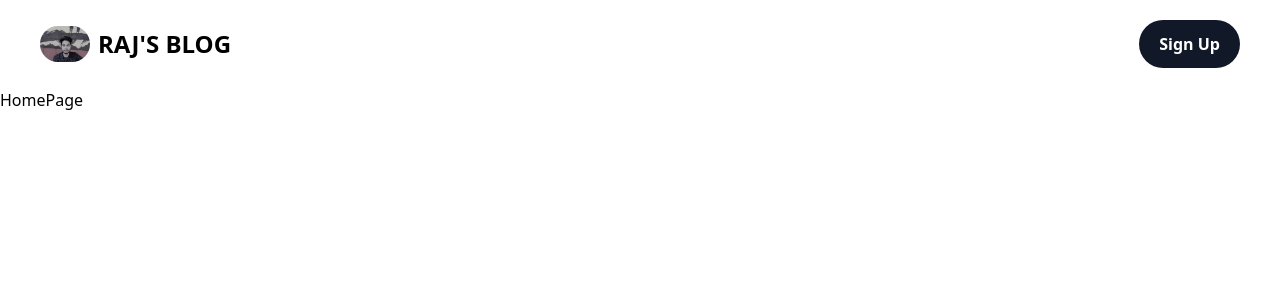
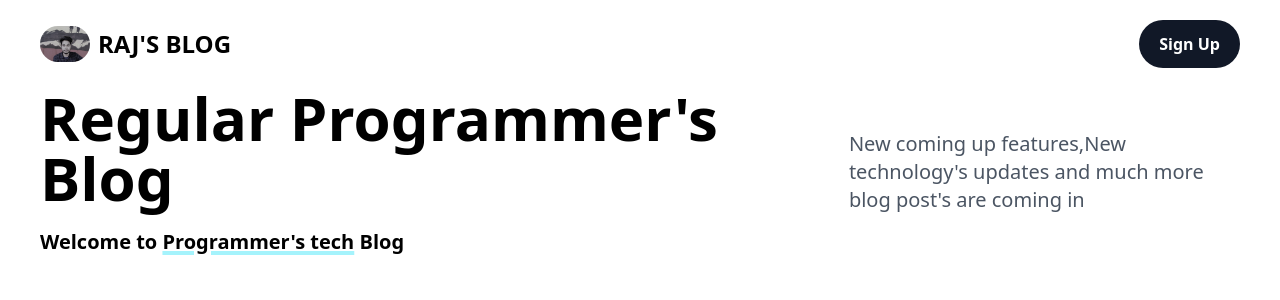
Before and after one commit to Azharul-Raj/myblog, a Next.js app: page / in a window 1280 px wide. Shown: the top 300 px of the page. Built offline with nearby package versions, Linux system fonts and the light colour scheme.

Commit message:
added simple banner

```diff
--- a/app/(user)/page.tsx
+++ b/app/(user)/page.tsx
@@ -2,6 +2,6 @@
 
 export default function HomePage() {
   return (
-    <div>HomePage</div>
+    <div></div>
   )
 }
--- a/app/layout.tsx
+++ b/app/layout.tsx
@@ -1,3 +1,4 @@
+import Banner from '../components/Banner'
 import Header from '../components/Header'
 import '../styles/globals.css'
 export default function RootLayout({
@@ -9,7 +10,8 @@ export default function RootLayout({
     <html>
       <head />
       <body>
-      <Header/>
+        <Header />
+        <Banner/>
         {children}
       </body>
     </html>
--- a/components/Banner.tsx
+++ b/components/Banner.tsx
@@ -0,0 +1,16 @@
+
+function Banner() {
+  return (
+      <div className="flex flex-col items-center lg:flex-row lg:justify-between mx-10">
+          <div className="">
+              <h3 className="text-5xl lg:text-6xl font-bold">Regular Programmer's Blog</h3>
+              <p className="text-xl mt-5 font-semibold"> Welcome to <span className="underline decoration-4 decoration-cyan-200">Programmer's tech</span> Blog</p>
+          </div>
+          <div className="lg:w-1/3">
+              <p className="text-gray-600 lg:text-xl">New coming up features,New technology's updates and much more blog post's are coming in</p>
+          </div>
+    </div>
+  )
+}
+
+export default Banner
```
